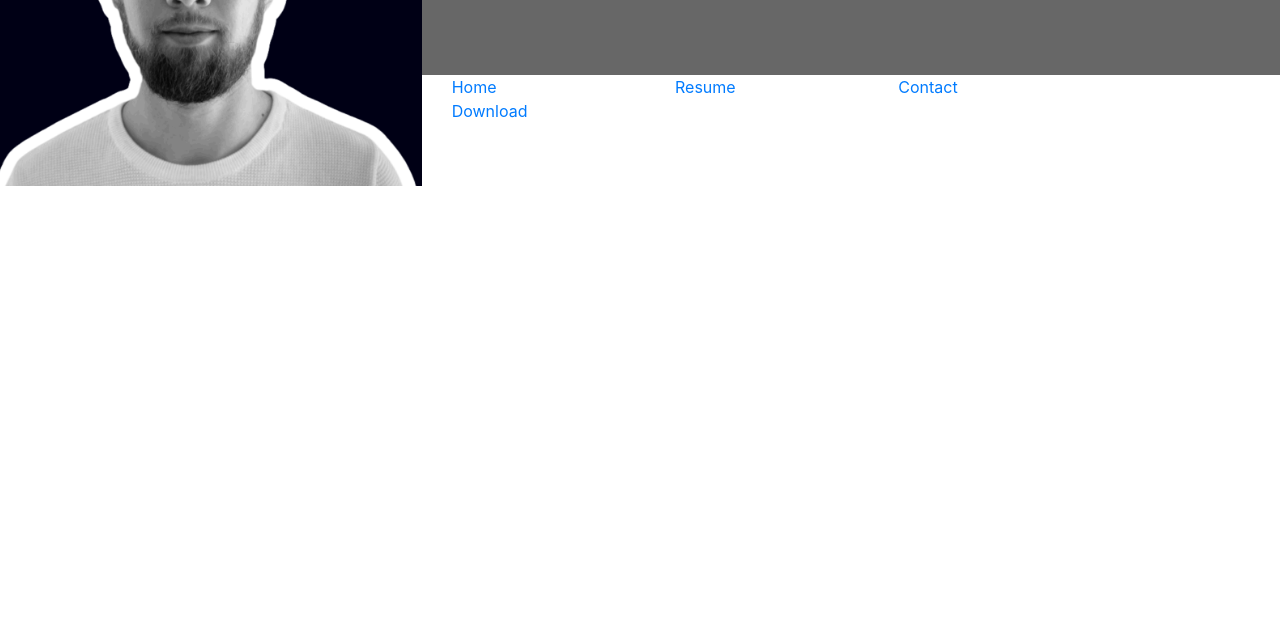
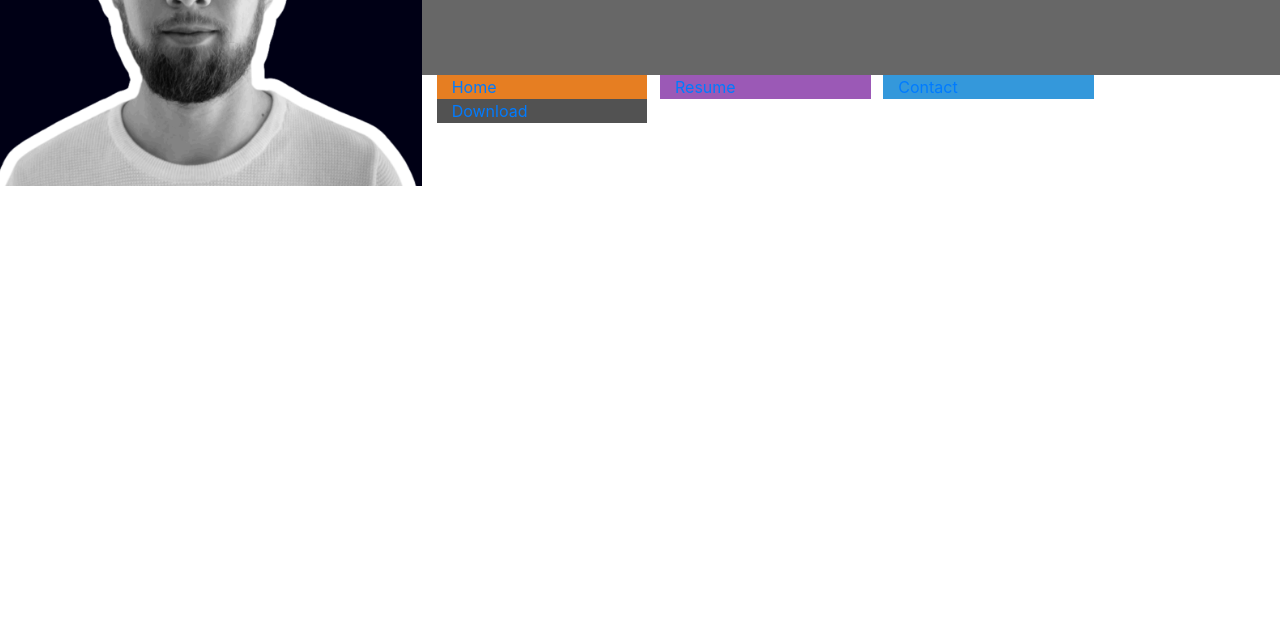
Before and after one commit to niclastanskanen/My-Resume, a plain HTML site: page index.html in a window 1280 px wide. Shown: the part 174-800 px from the top of the page. Drawn offline with nearby package versions, Linux system fonts and the light colour scheme.

Commit message:
Style navbar with colors

```diff
--- a/assets/css/style.css
+++ b/assets/css/style.css
@@ -5,6 +5,23 @@
 .bg-color-name-title {
     background-color: #676767;
 }
+
+.ui-menu-color-home {
+    background-color: #e67e22;
+}
+
+.ui-menu-color-resume {
+    background-color: #9b59b6;
+}
+
+.ui-menu-color-contact {
+    background-color: #3498db;
+}
+
+.ui-menu-color-download {
+    background-color: #525252;
+}
+
 
 /* -----------------------------Heading */
 header {
--- a/index.html
+++ b/index.html
@@ -25,16 +25,16 @@
                 <div class="row">
                     <div class="col">
                         <ul id="nav" class="list-inline">
-                            <li class="col-6 col-sm-3 list-inline-item">
+                            <li class="col-6 col-sm-3 ui-menu-color-home list-inline-item">
                                 <a href="#"><span>Home</span></a>
                             </li>
-                            <li class="col-6 col-sm-3 list-inline-item">
+                            <li class="col-6 col-sm-3 ui-menu-color-resume list-inline-item">
                                 <a href="#"><span>Resume</span></a>
                             </li>
-                            <li class="col-6 col-sm-3 list-inline-item">
+                            <li class="col-6 col-sm-3 ui-menu-color-contact list-inline-item">
                                 <a href="#"><span>Contact</span></a>
                             </li>
-                            <li class="col-6 col-sm-3 list-inline-item">
+                            <li class="col-6 col-sm-3 ui-menu-color-download list-inline-item">
                                 <a href="#"><span>Download</span></a>
                             </li>
                         </ul>
```
